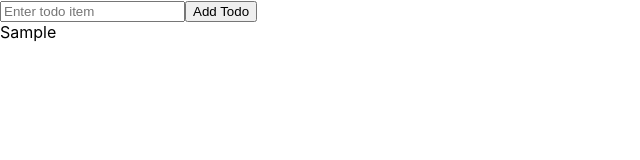
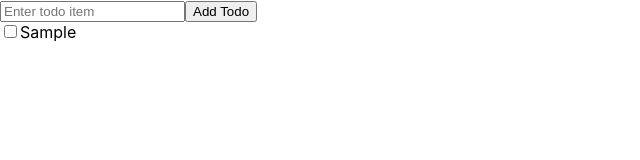
Before and after one commit to Hyllesen/react-todo-tdd, a React (Create React App) app: page / in a window 1280 px wide. Both pictures are taken after typing "Sample" into the empty fields and a click on the button "Add Todo". Shown: the top 160 px of the page, without its empty margins (0-640 px from the left). Built offline with nearby package versions, Linux system fonts and the light colour scheme.

Commit message:
Implementation for marking todo as done

```diff
--- a/src/App.js
+++ b/src/App.js
@@ -25,7 +25,24 @@ function App() {
       />
       <button onClick={() => addTodo()}>Add Todo</button>
       {todos.map((todo) => (
-        <div key={todo.id}>{todo.title}</div>
+        <div key={todo.id}>
+          <input
+            type="checkbox"
+            data-testid="check-todo"
+            onClick={() => {
+              const newTodos = todos.map((t) => {
+                if (t.id === todo.id) {
+                  todo.done = !todo.done;
+                }
+                return t;
+              });
+              setTodos(newTodos);
+            }}
+          />
+          <span style={{ textDecoration: todo.done ? "line-through" : "" }}>
+            {todo.title}
+          </span>
+        </div>
       ))}
     </div>
   );
```
Also changed, not shown: 1 other file (tests, documents, lock files or other folders).
